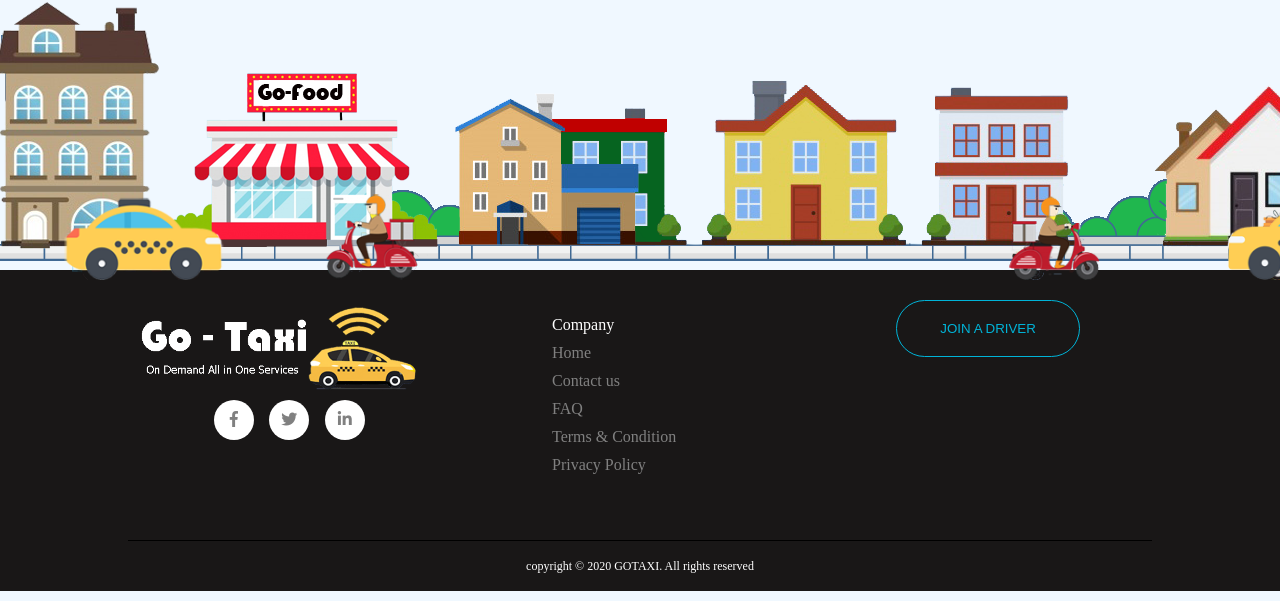
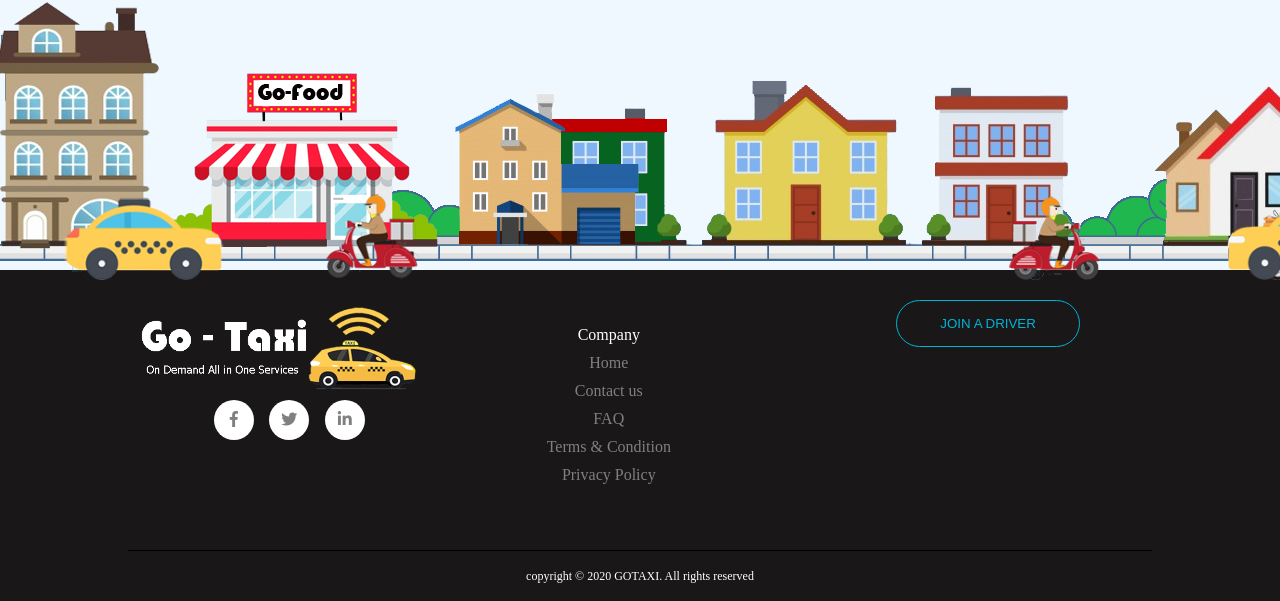
Before and after one commit to atomty1/goTaxi, a plain HTML site: page index.html in a window 1280 px wide. Shown: the part 3360-3961 px from the top of the page. Drawn offline with Linux system fonts and the light colour scheme.

Commit message:
footer fixed

```diff
--- a/index.css
+++ b/index.css
@@ -462,11 +462,21 @@ footer{
     width: 30%;
 }
 .myUrls{
-    margin-left: 25%
+    /* background-color: red; */
+    display: flex;
+    flex-direction: column;
+    align-items: center;
+    /* justify-content: center; */
+    /* justify-content: center; */
+    /* margin-left: 25% */
+
 }
 .myUrls ul{
     list-style-type: none;
     color: grey;
+    display: flex;
+    flex-direction: column;
+    align-items: center;
 }
 .myUrls ul li{
     margin-top: 10px;
@@ -486,7 +496,7 @@ footer{
 #footerBtn{
     margin: 0 50%;
     background-color: rgb(25, 23, 23);
-    padding: 20px 0;
+    padding: 15px 0;
     width: 60%;
     box-shadow: 0px 0px 0px 0px;
 
```
